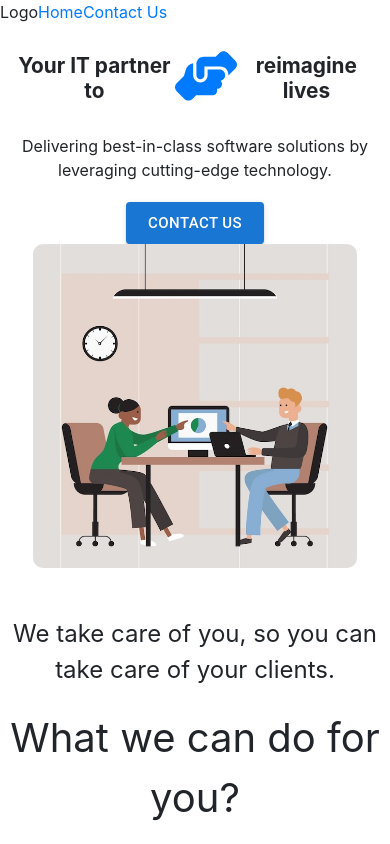
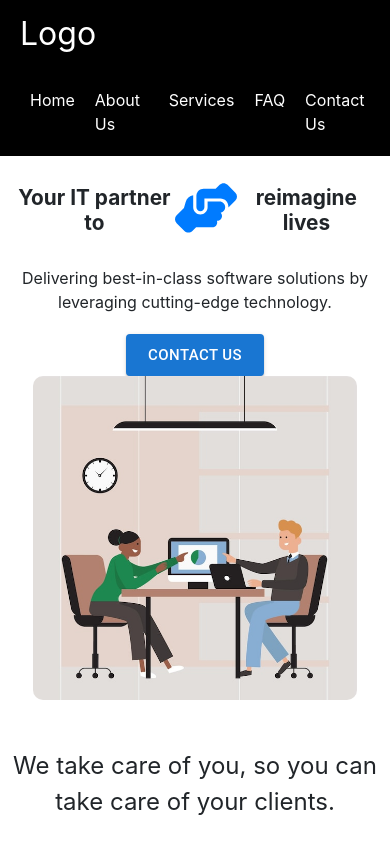
Before and after one commit to swapnilranmale2003/Mind-Perceptor, a React (Create React App) app: page / in a window 390 px wide. Shown: the top 844 px of the page. Built offline with nearby package versions, Linux system fonts and the light colour scheme.

Commit message:
Navbar is added

```diff
--- a/src/App.js
+++ b/src/App.js
@@ -1,6 +1,7 @@
 import './App.css';
 import ContactPage from './components/ContactPage/ContactPage';
 import Navbar from './components/Navbar/Navbar';
+import Service from './components/Services/Service';
 import HomePage from './pages/HomePage';
 import { Route, Routes } from 'react-router-dom';
 
@@ -12,6 +13,7 @@ function App() {
 
       <Route path="/" element={<HomePage />} />
       <Route path="/contact" element={<ContactPage />} />
+      <Route path="/" element={<Service />} />
 
     </Routes>
     </>
--- a/src/components/FAQ/FAQ.jsx
+++ b/src/components/FAQ/FAQ.jsx
@@ -1,6 +1,5 @@
 import React, { useState } from "react";
 import { FaQuestion } from "react-icons/fa";
-import "./FAQ.css";
 
 function FAQ() {
   const [expanded, setExpanded] = useState({});
@@ -9,9 +8,9 @@ function FAQ() {
     setExpanded((prevState) => {
       const nextState = { ...prevState };
       Object.keys(nextState).forEach((key) => {
-        nextState[key] = false; // Close all other dropdowns
+        nextState[key] = false;
       });
-      nextState[index] = !prevState[index]; // Toggle the clicked dropdown
+      nextState[index] = !prevState[index];
       return nextState;
     });
   };
@@ -33,7 +32,6 @@ function FAQ() {
       <div>
         <div className="faq" onClick={() => toggleQuestion(0)}>
           <p>Which tools and technologies do you use</p>
-
         </div>
         {expanded[0] && (
           <div className="answer">
@@ -42,7 +40,6 @@ function FAQ() {
         )}
         <div className="faq" onClick={() => toggleQuestion(1)}>
           <p>Will I be getting any support after completion of project?</p>
-
         </div>
         {expanded[1] && (
           <div className="answer">
@@ -51,7 +48,6 @@ function FAQ() {
         )}
         <div className="faq" onClick={() => toggleQuestion(2)}>
           <p>What is the difference between native app and a web app?</p>
-
         </div>
         {expanded[2] && (
           <div className="answer">
--- a/src/components/Navbar/Navbar.css
+++ b/src/components/Navbar/Navbar.css
@@ -0,0 +1,54 @@
+.nav {
+  display: flex;
+  justify-content: space-between;
+  align-items: center;
+  padding: 10px 20px;
+  background-color: #000000;
+}
+
+.logo {
+  flex: 0 0 30%; /* Adjust width for col-md-3 */
+  font-size: 2rem;
+  color: #fff;
+}
+
+.nav-links {
+  display: flex;
+  flex: 0 0 70%; /* Adjust width for col-md-9 */
+  justify-content: flex-end;
+}
+
+.nav-links a {
+  text-decoration: none;
+  color: #fff;
+  font-size: 1.4rem;
+  font-weight: normal;
+  margin-left: 20px;
+}
+
+.nav-links a:last-child {
+  margin-right: 0; /* Remove margin for the last link */
+}
+
+.nav-links a:hover {
+  color: #007bff;
+}
+
+/* Media query for mobile view */
+@media (max-width: 768px) {
+  .nav {
+    flex-direction: column;
+    align-items: flex-start;
+  }
+
+  .nav-links {
+    width: 100%; /* Set width to 100% for mobile view */
+    justify-content: center;
+    margin-top: 20px; /* Add margin for separation */
+  }
+
+  .nav-links a {
+    margin: 10px 10px;
+    font-size: 1rem;
+  }
+}
--- a/src/components/Navbar/Navbar.jsx
+++ b/src/components/Navbar/Navbar.jsx
@@ -1,15 +1,16 @@
 import React from "react";
 import { Link } from "react-router-dom";
+import './Navbar.css';
 
 function Navbar() {
   return (
     <div className="nav">
-      <div>Logo</div>
-      <div>
+      <div className="logo">Logo</div>
+      <div className="nav-links">
         <Link to="/">Home</Link>
-        {/* <Link to="/about">About Us</Link>
+        <Link  to="/about">About Us</Link>
         <Link to="/services">Services</Link>
-        <Link to="/faq">FAQ</Link> */}
+        <Link to="/faq">FAQ</Link>
         <Link to="/contact">Contact Us</Link>
       </div>
     </div>
--- a/src/components/Services/Service.jsx
+++ b/src/components/Services/Service.jsx
@@ -3,7 +3,7 @@ import "./Service.css";
 
 function Service() {
   return (
-    <>
+    <div id="service-section">
         <div className="wetakecare">We take care of you, so you can take care of your clients.</div>
       <div className="whatwecando">What we can do for you?</div>
       <div className="services container-fluid">
@@ -66,7 +66,7 @@ function Service() {
           </div>
         </div>
       </div>
-    </>
+    </div>
   );
 }
 
```
Also changed, not shown: src/pages/HomePage.jsx (+14 -15 lines).
